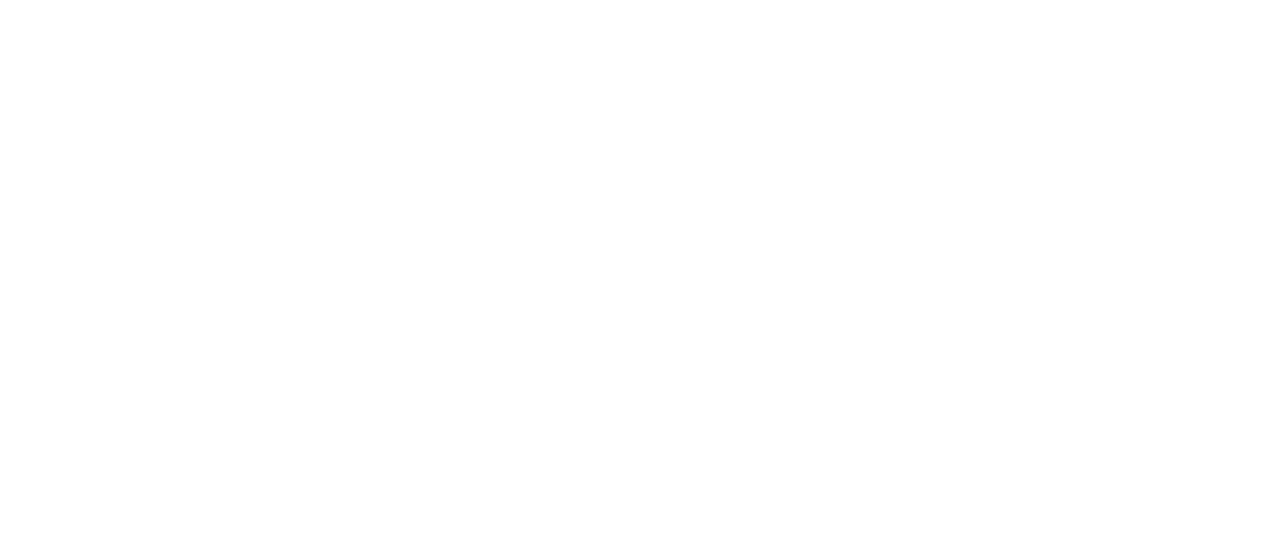
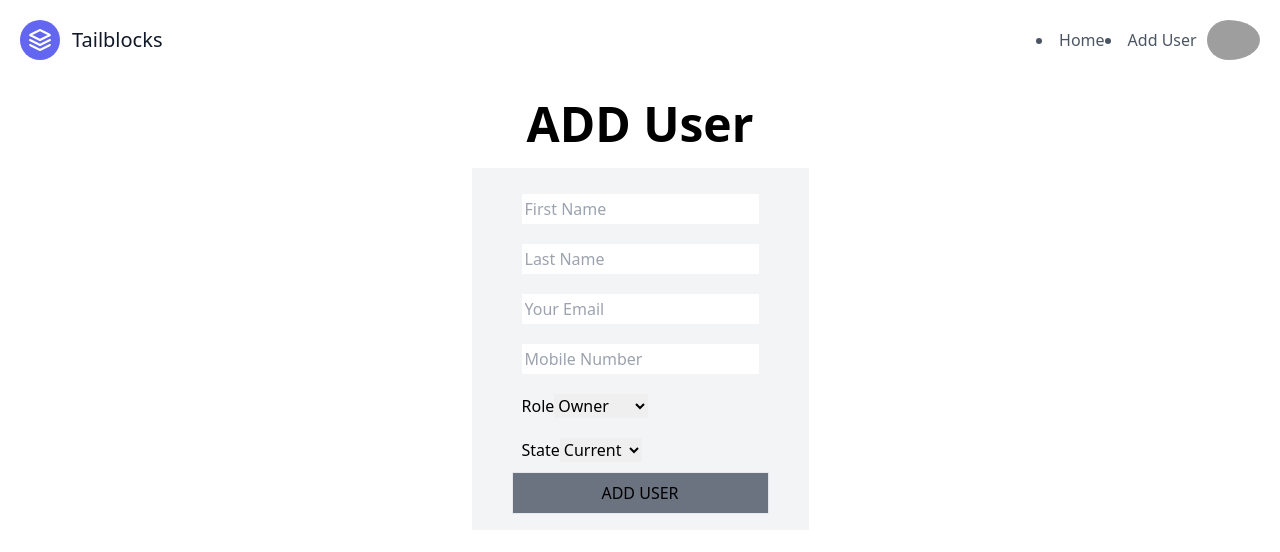
Before and after one commit to fl9mdasif/React-Crud-operator, a React (Create React App) app: page /addUser in a window 1280 px wide. Before the commit this address had no page. Shown: the top 552 px of the page. Built offline with nearby package versions, Linux system fonts and the light colour scheme; grey boxes are pictures that could not be loaded.

Commit message:
update data in real time by refetch react-query

```diff
--- a/package.json
+++ b/package.json
@@ -3,6 +3,7 @@
   "version": "0.1.0",
   "private": true,
   "dependencies": {
+    "@tanstack/react-query": "^4.0.10",
     "@testing-library/jest-dom": "^5.16.4",
     "@testing-library/react": "^13.3.0",
     "@testing-library/user-event": "^13.5.0",
@@ -12,6 +13,7 @@
     "react-hook-form": "^7.33.1",
     "react-router-dom": "^6.3.0",
     "react-scripts": "5.0.1",
+    "recharts": "^2.1.13",
     "web-vitals": "^2.1.4"
   },
   "scripts": {
--- a/src/App.js
+++ b/src/App.js
@@ -2,14 +2,23 @@
 import { Routes, Route } from 'react-router-dom';
 import Home from './components/Home';
 import Update from './components/Update';
+import SalaryChart from './components/SalaryChart';
 import 'boxicons';
+import Navbar from './components/Navbar';
+import CreateUser from './components/CreateUser';
+import NotFound from './components/NotFound';
 
 function App() {
   return (
     <div className="App">
+      <Navbar />
       <Routes>
+
         <Route path='/' element={<Home />} ></Route>
+        <Route path='/chart' element={<SalaryChart />} ></Route>
+        <Route path='/addUser' element={<CreateUser />} ></Route>
         <Route path='/update/:userId' element={<Update />} ></Route>
+        <Route path='*' element={<NotFound />} ></Route>
       </Routes>
     </div>
   );
--- a/src/components/CreateUser.js
+++ b/src/components/CreateUser.js
@@ -1,11 +1,15 @@
 import React from 'react';
 import { useForm } from 'react-hook-form';
+import './Styles.css'
+import { refetch } from '@tanstack/react-query'
 
 const CreateUser = () => {
     //Form Control & Submit
     const { register, formState: { errors }, handleSubmit } = useForm();
 
     const onSubmit = formInfo => {
+        // formInfo.target.reset();
+
         const { fname, lname, email, mobile, role, state } = formInfo;
 
         const product = {
@@ -28,21 +32,17 @@ const CreateUser = () => {
             .then(data => {
                 console.log(data)
                 alert('Success')
-                window.location.reload();
-
-                // navigate(`/produc`);
             });
-
-
+        refetch()
     }
     return (
         <div>
-            <div className="py-10 font-bold text-center text-primary sm:text-2xl md:text-4xl lg:text-5xl">ADD User</div>
+            <div className="py-5 font-bold text-center text-primary sm:text-2xl md:text-4xl lg:text-5xl">ADD User</div>
 
-            <div className='flex  justify-center items-center'>
-                <div className="card w-96 bg-primary shadow-xl">
-                    <div className="card-body pb-9">
-                        <form onSubmit={handleSubmit(onSubmit)}>
+            <div className=' border-full flex justify-center items-center'>
+
+
+                <form className=' bg-gray-100 px-10 py-4' onSubmit={handleSubmit(onSubmit)}>
                     {/* Input first Name */}
                     <div className="form-control w-full max-w-xs">
                         <input
@@ -161,10 +161,8 @@ const CreateUser = () => {
 
 
                     {/* Sbmit Button */}
-                            <input className='border w-full max-w-xs text-red' type="submit" value="ADD USER" />
+                    <input className='border w-full bg-gray-500 p-2 max-w-xs text-red' type="submit" value="ADD USER" />
                 </form>
-                    </div>
-                </div>
             </div>
             {/* <ToastContainer></ToastContainer> */}
         </div>
--- a/src/components/Home.js
+++ b/src/components/Home.js
@@ -1,5 +1,5 @@
 import React from 'react';
-import CreateUser from './CreateUser';
+// import CreateUser from './CreateUser';W
 import Users from './Users';
 
 const Home = () => {
@@ -7,7 +7,7 @@ const Home = () => {
         <div>
             {/* <h1 className="text-red-500">This is home</h1> */}
             <Users />
-            <CreateUser />
+            {/* <CreateUser /> */}
         </div>
     );
 };
--- /dev/null
+++ b/src/components/Navbar.js
@@ -0,0 +1,43 @@
+import React from 'react';
+import { Link } from 'react-router-dom';
+
+const Navbar = () => {
+    const photoUrl = 'https://cdn-icons-png.flaticon.com/512/149/149071.png';
+
+    const menuItems =
+        <>
+            <li><Link to='/' href="#2">Home</Link></li>
+            <li><Link to='/addUser' >Add User</Link></li>
+            {/* <li><Link to='/completed-task' href="#2">Completed Task</Link></li> */}
+            {/* <li><Link to='login' >Login</Link></li> */}
+
+            <span className="flex items-center text-text ">
+                <span> <img style={{
+                    height: '40px',
+                    width: 'auto',
+                    objectFit: 'contain',
+                    borderRadius: '50%',
+                    paddingLeft: '10px'
+                }} src={photoUrl} alt="" />  </span>
+            </span>
+        </>
+
+    return (
+        <header class="text-gray-600 body-font">
+            <div class="container mx-auto flex flex-wrap p-5 flex-col md:flex-row items-center">
+                <a class="flex title-font font-medium items-center text-gray-900 mb-4 md:mb-0">
+                    <svg xmlns="http://www.w3.org/2000/svg" fill="none" stroke="currentColor" stroke-linecap="round" stroke-linejoin="round" stroke-width="2" class="w-10 h-10 text-white p-2 bg-indigo-500 rounded-full" viewBox="0 0 24 24">
+                        <path d="M12 2L2 7l10 5 10-5-10-5zM2 17l10 5 10-5M2 12l10 5 10-5"></path>
+                    </svg>
+                    <span class="ml-3 text-xl">Tailblocks</span>
+                </a>
+                <nav styles={{ listStyle: 'none' }} class="md:ml-auto  selection: flex flex-wrap items-center text-base justify-center">
+                    {menuItems}
+                </nav>
+
+            </div>
+        </header>
+    );
+};
+
+export default Navbar;
--- /dev/null
+++ b/src/components/NotFound.js
@@ -0,0 +1,15 @@
+import React from 'react';
+// import imgUrl1 from '../../img/404.2.png'
+
+const NotFound = () => {
+    return (
+        <div>
+            <div className="flex justify-center ">
+                404
+                <img className=" flex w-100 h-96 " src='https://previews.123rf.com/images/kaymosk/kaymosk1804/kaymosk180400006/100130939-error-404-page-not-found-error-with-glitch-effect-on-screen-vector-illustration-for-your-design-.jpg' alt="" />
+            </div>
+        </div >
+    );
+};
+
+export default NotFound;
--- /dev/null
+++ b/src/components/SalaryChart.js
@@ -0,0 +1,11 @@
+import React from 'react';
+
+const SalaryChart = () => {
+    return (
+        <div>
+            <p>This is the salary</p>
+        </div>
+    );
+};
+
+export default SalaryChart;
--- /dev/null
+++ b/src/components/Styles.css
@@ -0,0 +1,10 @@
+input.input.input-bordered.w-full.max-w-xs {
+    /* display: flex; */
+    just: revert;
+    padding: 1;
+    padding: 3px;
+}
+
+.form-control.w-full.max-w-xs {
+    padding: 10px;
+}
--- a/src/components/Update.js
+++ b/src/components/Update.js
@@ -1,27 +1,25 @@
-import React, { useEffect, useState } from 'react';
+// import React, { useEffect, useState } from 'react';
 import { useNavigate, useParams } from 'react-router-dom';
 import { useForm } from 'react-hook-form';
+import { useQuery } from '@tanstack/react-query'
 
 
 const Update = () => {
+
     const navigate = useNavigate()
     const { register, formState: { errors }, handleSubmit } = useForm();
-
-    const [users, setUsers] = useState([])
     const { userId } = useParams();
 
-    useEffect(() => {
-        const url = `http://localhost:5001/user/all/${userId}`;
-        fetch(url)
-            .then(res => res.json())
-            .then(data => {
-                setUsers(data)
-            })
-    }, [userId])
+    const { isLoading, error, data: users } = useQuery(['updateUser'], () =>
+        fetch(`http://localhost:5001/user/all/${userId}`).then(res =>
+            res.json()
+        )
+    )
+    if (isLoading) return 'Loading...'
+    if (error) return 'An error has occurred: ' + error.message
 
 
     const onSubmit = formInfo => {
-        // formInfo.preventDefault();
         const { fname, lname, email, mobile, role, state } = formInfo;
         const user = {
             First_Name: fname,
@@ -33,9 +31,7 @@ const Update = () => {
         }
         // console.log('product', user);
 
-
         const url = `http://localhost:5001/user/all/${userId}`;
-
         //put updateOne
         fetch(url, {
             method: 'PUT',
@@ -45,14 +41,17 @@ const Update = () => {
             },
         })
             .then((response) => response.json())
-            .then((json) => console.log(json));
-        navigate('/')
+            .then((json) => console.log('ff'));
+        if (isLoading) {
+            return 'Loading...'
+        } else
+            navigate('/')
     }
     return (
 
         <div>
-            <h1>update : {userId}</h1>
-            <p>{users.Email}</p>
+            {/* <h1>update : {userId}</h1>
+            <p>{users.Email}</p> */}
 
             <div>
                 <div className="py-10 font-bold text-center text-primary sm:text-2xl md:text-4xl lg:text-5xl">Update User</div>
@@ -194,7 +193,7 @@ const Update = () => {
 
 
                                 {/* Sbmit Button */}
-                                <input className='border px-4 py-2 w-full max-w-xs bg-red-400' type="submit" value="Update User" />
+                                <input className='border pointer px-4 py-2 w-full max-w-xs bg-red-400' type="submit" value="Update User" />
                             </form>
                         </div>
                     </div>
--- a/src/index.js
+++ b/src/index.js
@@ -4,14 +4,20 @@ import './index.css';
 import App from './App';
 import { BrowserRouter } from "react-router-dom";
 import reportWebVitals from './reportWebVitals';
+import { QueryClientProvider, QueryClient } from '@tanstack/react-query'
 
 const root = ReactDOM.createRoot(document.getElementById('root'));
+// Create a client
+const queryClient = new QueryClient()
+
 root.render(
   <React.StrictMode>
-    <BrowserRouter>
-      <App />
-    </BrowserRouter>
-  </React.StrictMode>
+    <QueryClientProvider client={queryClient}>
+      <BrowserRouter>
+        <App />
+      </BrowserRouter>
+    </QueryClientProvider>
+  </React.StrictMode >
 );
 
 // If you want to start measuring performance in your app, pass a function
```
Also changed, not shown: src/components/Users.js (+18 -25 lines), 1 other file (tests, documents, lock files or other folders). Lines whose indentation alone changed are shown as unchanged.
